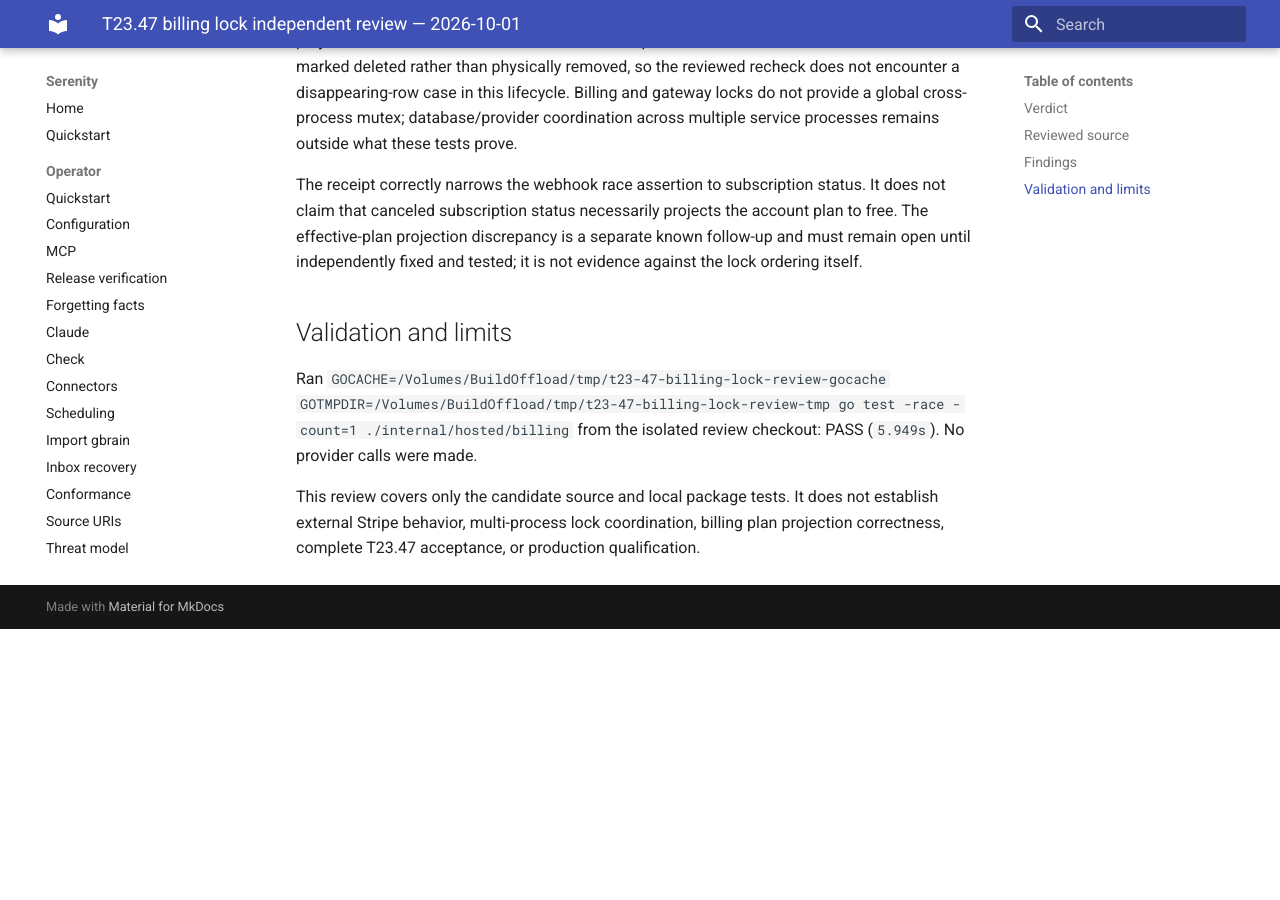
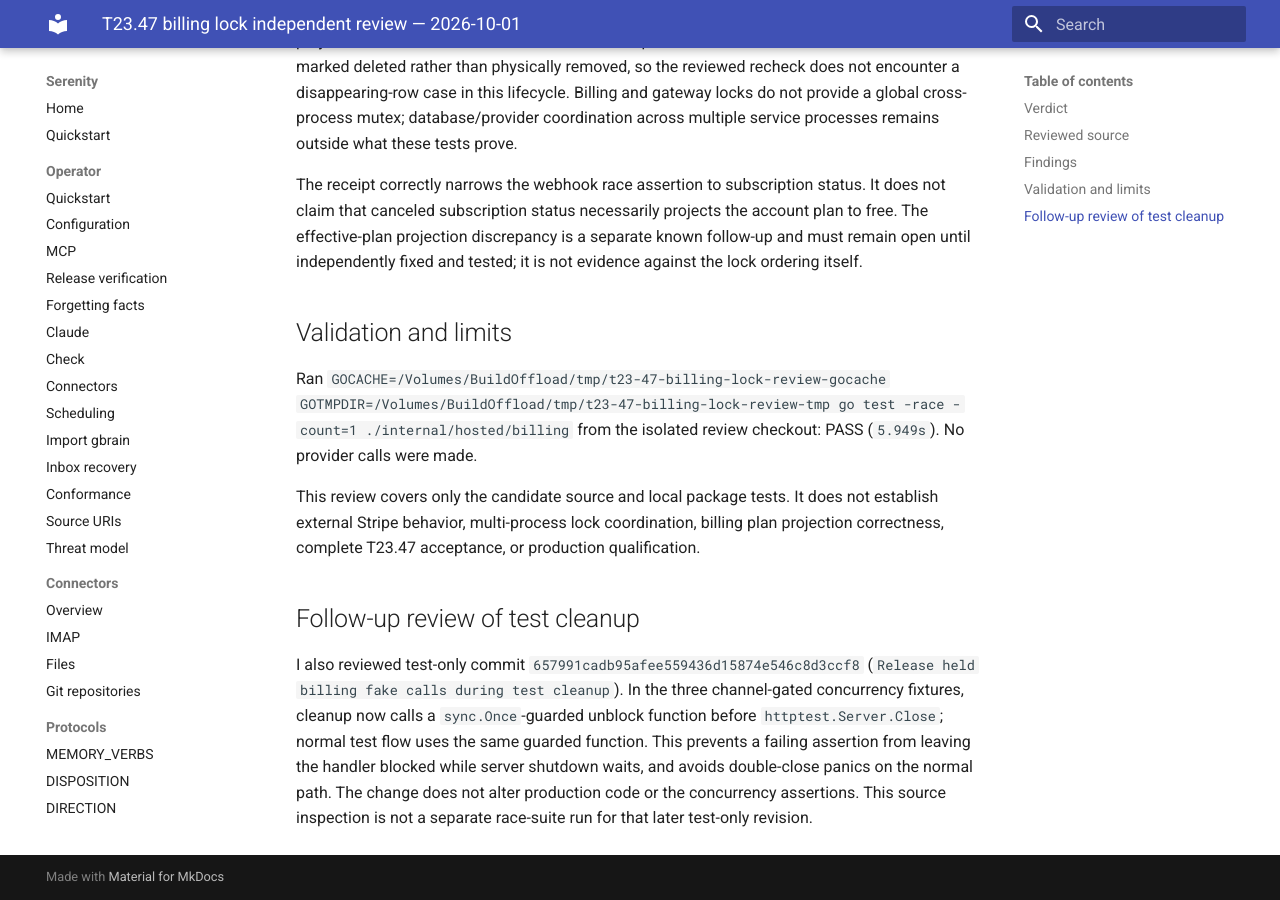
Before and after one commit to sirerun/serenity, an MkDocs documentation site: the page built from docs/plans/t23-47-billing-locks-independent-review-2026-10-01.md, in a window 1280 px wide and 900 px high, scrolled down 1360 px. Built offline with MkDocs 1.6.1 and Material for MkDocs 9.7.7, drawn with Linux system fonts in a browser that asks for light colours; before the commit the page ends 1989 px from its top, so only the background shows below that.

Commit message:
Note billing lock test cleanup review

```diff
--- a/docs/plans/t23-47-billing-locks-independent-review-2026-10-01.md
+++ b/docs/plans/t23-47-billing-locks-independent-review-2026-10-01.md
@@ -27,3 +27,7 @@
 Ran `GOCACHE=/Volumes/BuildOffload/tmp/t23-47-billing-lock-review-gocache GOTMPDIR=/Volumes/BuildOffload/tmp/t23-47-billing-lock-review-tmp go test -race -count=1 ./internal/hosted/billing` from the isolated review checkout: PASS (`5.949s`). No provider calls were made.
 
 This review covers only the candidate source and local package tests. It does not establish external Stripe behavior, multi-process lock coordination, billing plan projection correctness, complete T23.47 acceptance, or production qualification.
+
+## Follow-up review of test cleanup
+
+I also reviewed test-only commit `657991cadb95afee559436d15874e546c8d3ccf8` (`Release held billing fake calls during test cleanup`). In the three channel-gated concurrency fixtures, cleanup now calls a `sync.Once`-guarded unblock function before `httptest.Server.Close`; normal test flow uses the same guarded function. This prevents a failing assertion from leaving the handler blocked while server shutdown waits, and avoids double-close panics on the normal path. The change does not alter production code or the concurrency assertions. This source inspection is not a separate race-suite run for that later test-only revision.
```
